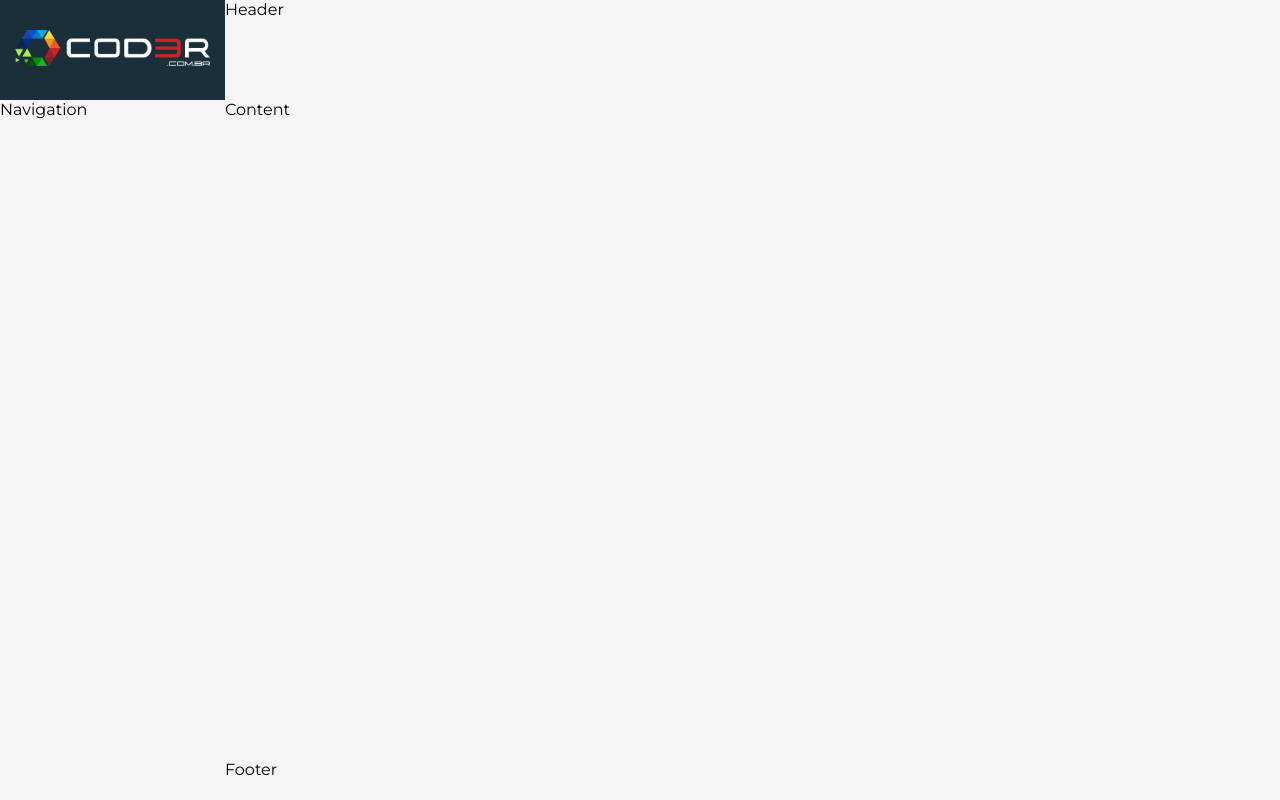
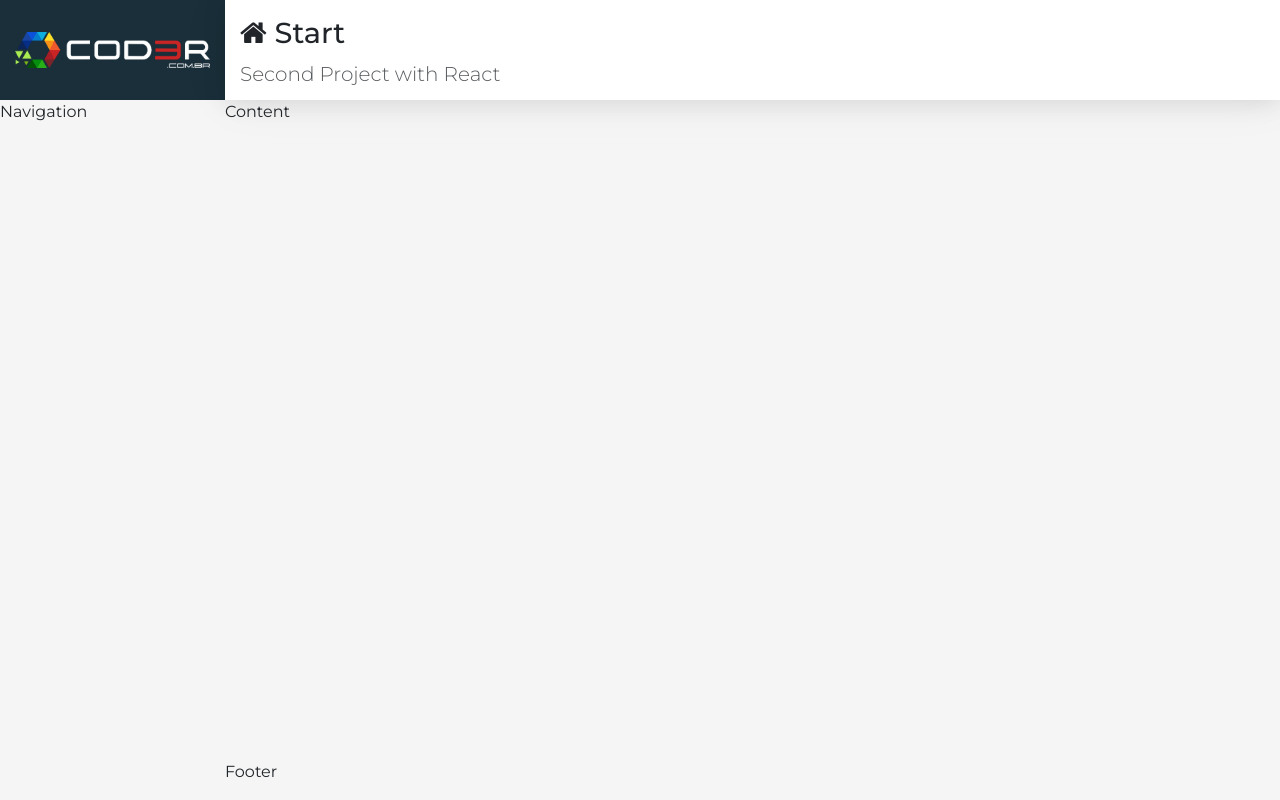
Before and after one commit to MateusBU/User_Register, a React (Create React App) app in the folder frontend/: page / in a window 1280 px wide. Built offline with nearby package versions, Linux system fonts and the light colour scheme.

Commit message:
Header frontend

```diff
--- a/frontend/package.json
+++ b/frontend/package.json
@@ -9,6 +9,8 @@
     "@testing-library/user-event": "^13.5.0",
     "axios": "1.9.0",
     "bootstrap": "5.3.6",
+    "font-awesome": "4.7.0",
+    "install": "^0.13.0",
     "react": "^19.1.0",
     "react-dom": "^19.1.0",
     "react-router": "7.6.0",
--- a/frontend/src/components/template/header.css
+++ b/frontend/src/components/template/header.css
@@ -0,0 +1,11 @@
+header.header{
+    background-color: #fff;
+    padding: 0px 15px;
+    overflow: hidden;
+    white-space: nowrap;
+    box-shadow: var(--shadow);
+}
+
+header.header h1{
+    font-size: 1.8em;
+}
--- a/frontend/src/components/template/header.jsx
+++ b/frontend/src/components/template/header.jsx
@@ -3,6 +3,9 @@
 
 
 export default props =>
-    <header className="header">
-        Header
+    <header className="header d-none d-sm-flex flex-column">
+        <h1 className="mt-3">
+            <i className={`fa fa-${props.icon}`}></i> {props.title}
+        </h1>
+        <p className="lead text-muted">{props.subtitle}</p>
     </header>
--- a/frontend/src/components/template/main.jsx
+++ b/frontend/src/components/template/main.jsx
@@ -4,7 +4,7 @@
 
 export default props =>
     <React.Fragment>
-        <Header />
+        <Header {...props}/>
         <main className="content">
             Content
         </main>
--- a/frontend/src/main/app.jsx
+++ b/frontend/src/main/app.jsx
@@ -1,4 +1,6 @@
 import './app.css';
+import 'bootstrap/dist/css/bootstrap.min.css'
+import 'font-awesome/css/font-awesome.min.css'
 import React from 'react';
 
 import Logo from '../components/template/logo';
@@ -10,6 +12,7 @@
     <div className="app">
         <Logo />
         <Nav />
-        <Main />
+        <Main icon="home" title="Start"
+            subtitle="Second Project with React"/>
         <Footer />
     </div>
```
Also changed, not shown: 1 other file (tests, documents, lock files or other folders).
